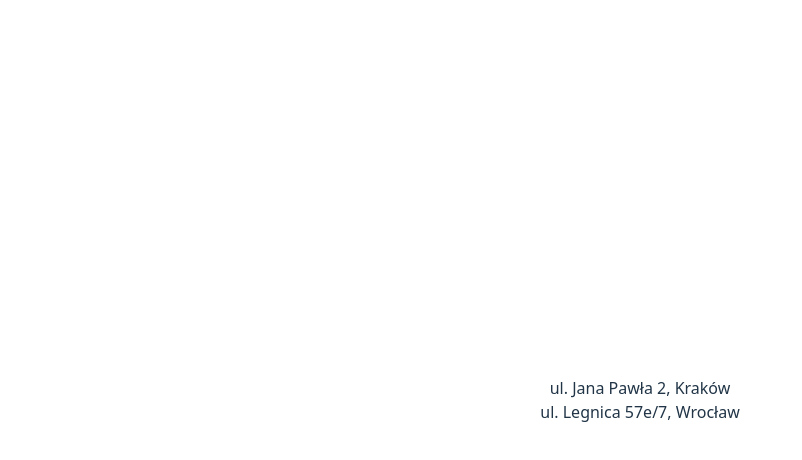
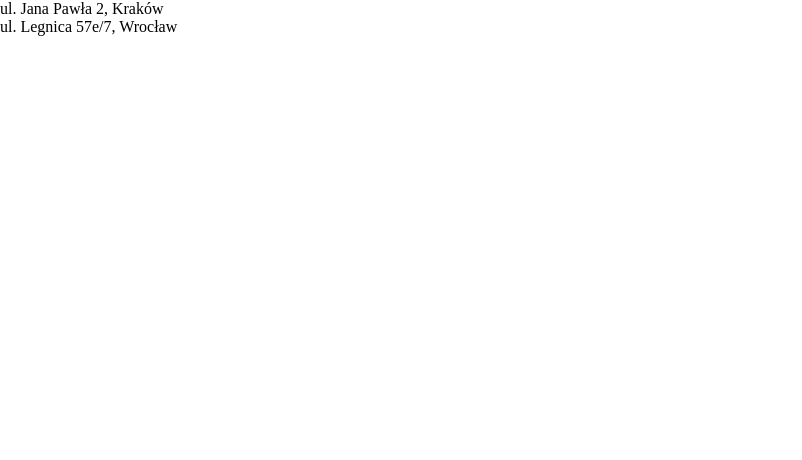
Before and after one commit to bastej/table-virtualized-rows, a React (Vite) app: page / in a window 1280 px wide. Shown: the top 460 px of the page, without its empty margins (0-802 px from the left). Built offline with nearby package versions, Linux system fonts and the light colour scheme.

Commit message:
- clean up -

```diff
--- a/src/App.css
+++ /dev/null
@@ -1,6 +0,0 @@
-#root {
-  max-width: 1280px;
-  margin: 0 auto;
-  padding: 2rem;
-  text-align: center;
-}
--- a/src/App.tsx
+++ b/src/App.tsx
@@ -1,6 +1,4 @@
 import React from "react";
-
-import "./App.css";
 
 import { ShopsList } from "./components/ShopsList";
 import { fetchShopsAddresses, type ShopDTO } from "./api";
--- a/src/index.css
+++ b/src/index.css
@@ -1,29 +1,5 @@
-:root {
-  font-family: system-ui, Avenir, Helvetica, Arial, sans-serif;
-  line-height: 1.5;
-  font-weight: 400;
-
-  color-scheme: light dark;
-  color: rgba(255, 255, 255, 0.87);
-  background-color: #242424;
-
-  font-synthesis: none;
-  text-rendering: optimizeLegibility;
-  -webkit-font-smoothing: antialiased;
-  -moz-osx-font-smoothing: grayscale;
+body {
+  min-height: 100vh;
+  margin: 0;
+  padding: 0;
 }
-
-body {
-  margin: 0;
-  display: flex;
-  place-items: center;
-  min-width: 320px;
-  min-height: 100vh;
-}
-
-@media (prefers-color-scheme: light) {
-  :root {
-    color: #213547;
-    background-color: #ffffff;
-  }
-}
```
